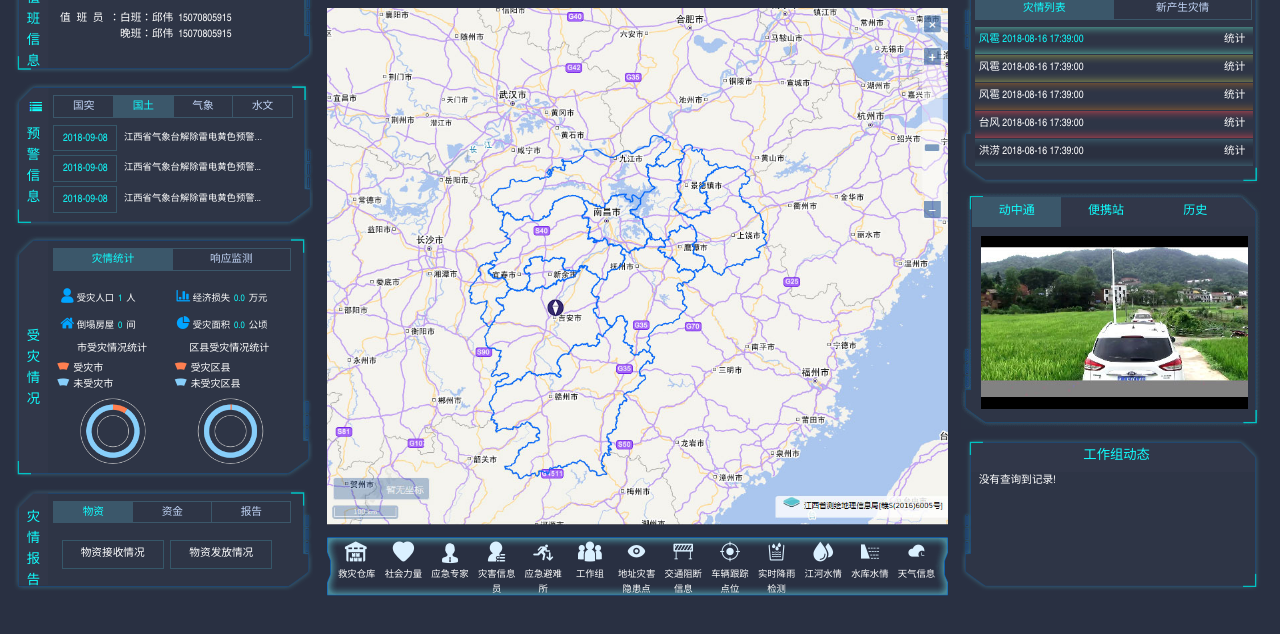
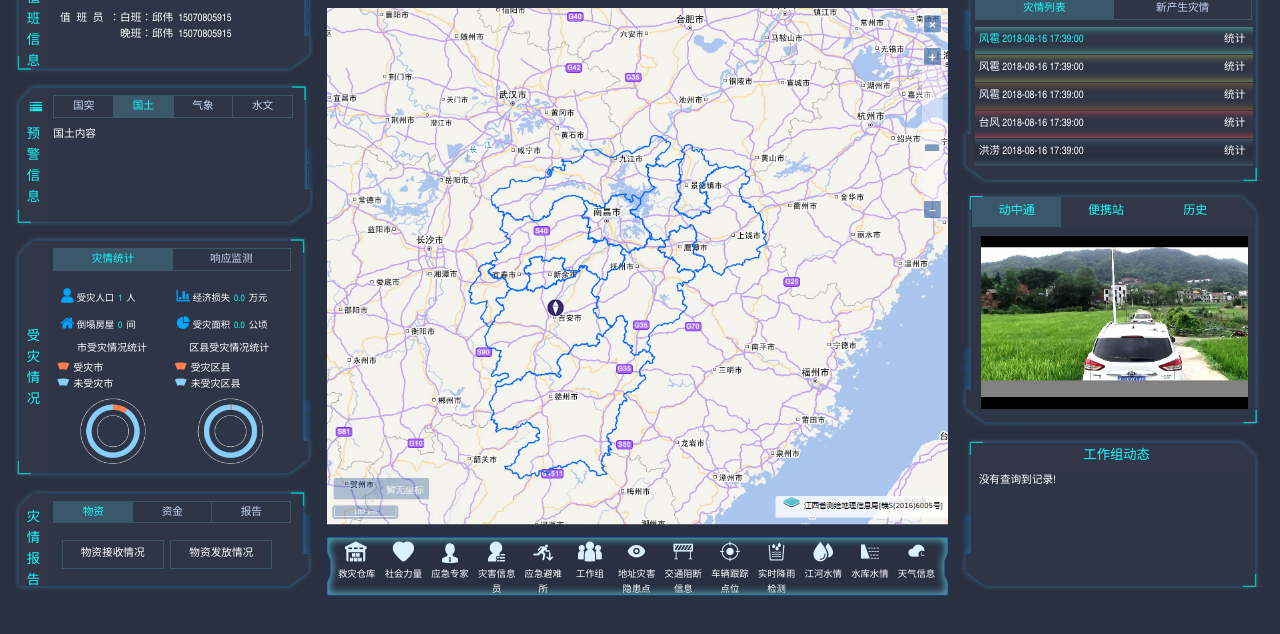
Before and after one commit to zb1908/jiangxi_zaiqing, a plain HTML site: page index.html in a window 1280 px wide. Both pictures are taken after a click on the item "国土". Shown: the part 108-742 px from the top of the page. Drawn offline with Linux system fonts and the light colour scheme.

Commit message:
更新index和css
增加tab切换

```diff
--- a/css/index.css
+++ b/css/index.css
@@ -247,8 +247,17 @@ header {
 .warnDepart li:last-child {
     border-right: none;
 }
-#warnBox .warnCont .warnList{
+/* #warnBox .warnCont .warnList{
+
+} */
+.navCont{
+    display:none;
     margin-top: .1rem;
+    color: #fff;
+    font-size: .16rem;
+}
+.on{
+    display: block;
 }
 #warnBox .warnCont .warnList li{
     margin-top: 4px;
--- a/index.html
+++ b/index.html
@@ -68,6 +68,7 @@
                             <li><a>气象</a></li>
                             <li><a>水文</a></li>
                         </ul>
+                        <div class="navCont on">
                             <ol class="warnList">
                                 <li>
                                     <span>2018-09-08</span>
@@ -83,6 +84,10 @@
                                     <a href="">江西省气象台解除雷电黄色预警...</a>
                                 </li>
                             </ol>
+                        </div>
+                        <div class="navCont">国土内容</div>
+                        <div class="navCont">气象内容</div>
+                        <div class="navCont">水文内容</div>
                     </div>
                 </div>
                 <div id="disasterInfo">
@@ -370,8 +375,8 @@
 
         // nav切换
         $(".nav li").on("click", function () {
-            $(this).find("a").addClass("active").parents("li").siblings().find("a").removeClass(
-                "active");
+            $(this).find("a").addClass("active").parents("li").siblings().find("a").removeClass("active");
+            $(".navCont").hide().eq($(this).index()).show();
         })
 
         //全屏
```
Lines whose indentation alone changed are shown as unchanged.
